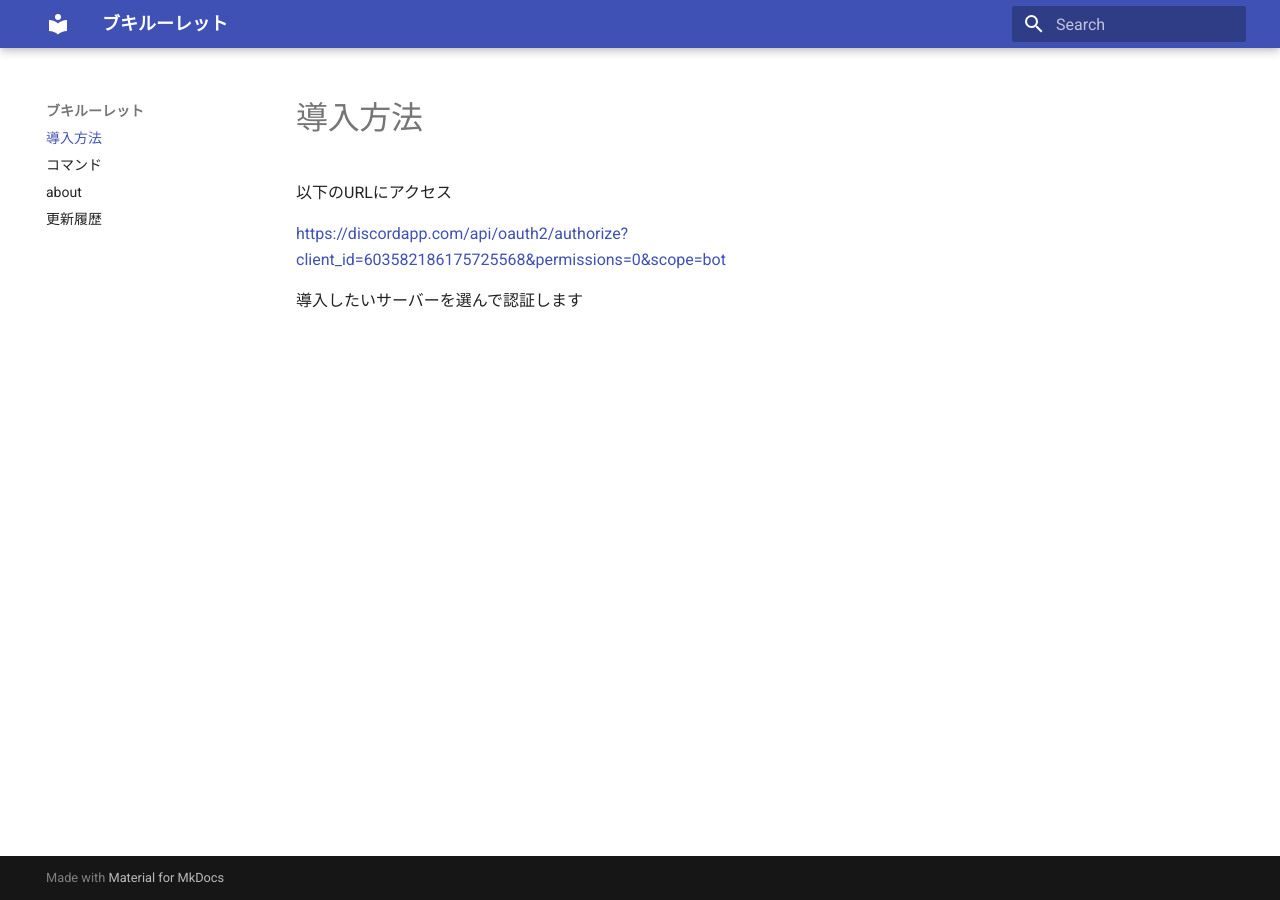
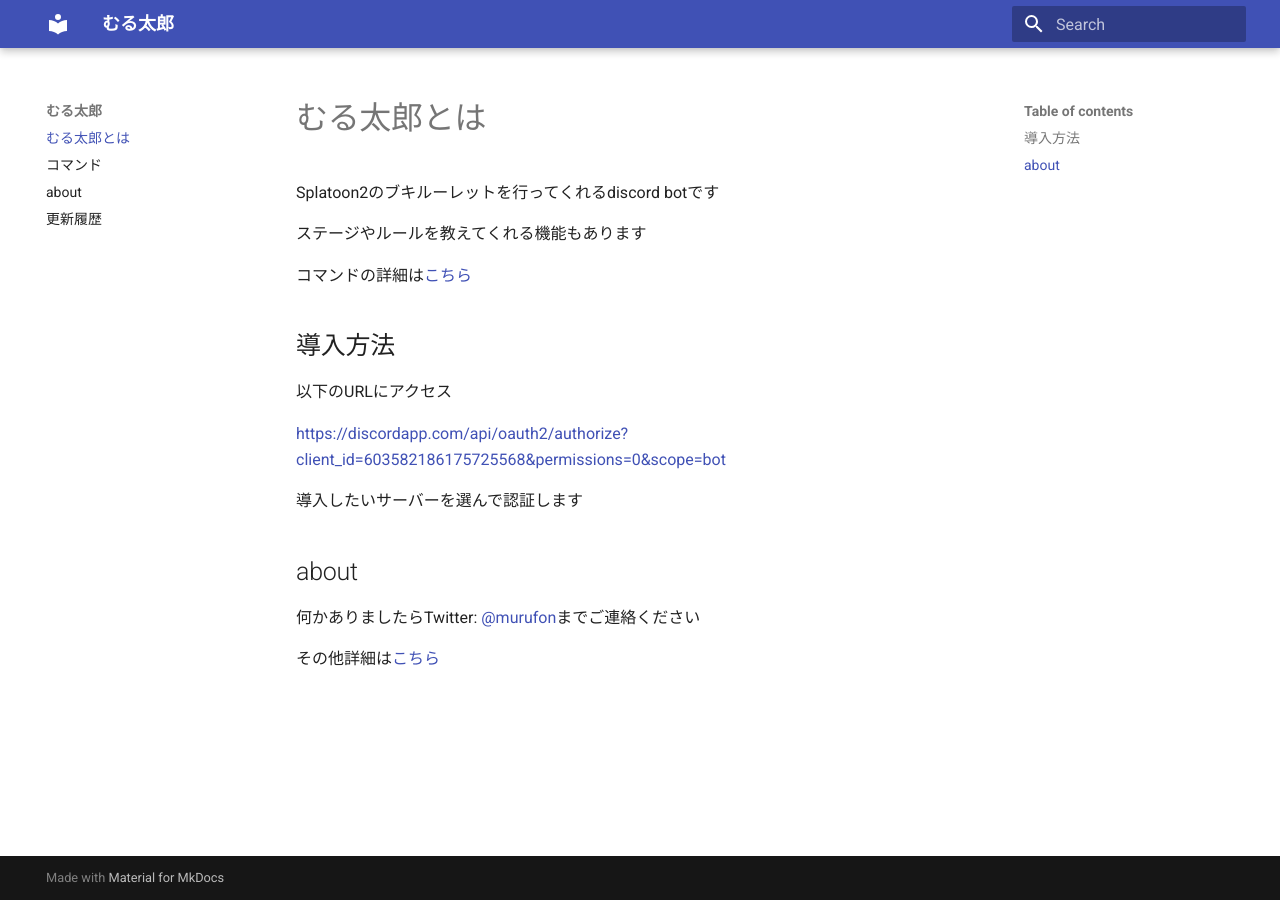
Before and after one commit to murufon/bukiBot, an MkDocs documentation site: the page built from docs/docs/index.md, in a window 1280 px wide. Built offline with MkDocs 1.6.1 and Material for MkDocs 9.7.7, drawn with Linux system fonts in a browser that asks for light colours.

Commit message:
name "むる太郎"

```diff
--- a/docs/docs/index.md
+++ b/docs/docs/index.md
@@ -1,6 +1,19 @@
-# 導入方法
+# むる太郎とは
+Splatoon2のブキルーレットを行ってくれるdiscord botです
+
+ステージやルールを教えてくれる機能もあります
+
+コマンドの詳細は[こちら](/command)
+## 導入方法
+
+
 以下のURLにアクセス
 
-[https://discordapp.com/api/oauth2/authorize?client_id=603582186175725568&permissions=0&scope=bot](https://discordapp.com/api/oauth2/authorize?client_id=603582186175725568&permissions=0&scope=bot)
+<a href="https://discordapp.com/api/oauth2/authorize?client_id=603582186175725568&permissions=0&scope=bot" target="_blank">https://discordapp.com/api/oauth2/authorize?client_id=603582186175725568&permissions=0&scope=bot</a>
 
 導入したいサーバーを選んで認証します
+
+## about
+何かありましたらTwitter: <a href="https://twitter.com/murufon" target="_blank">@murufon</a>までご連絡ください
+
+その他詳細は[こちら](/about)
--- a/docs/mkdocs.yml
+++ b/docs/mkdocs.yml
@@ -1,6 +1,6 @@
-site_name: ブキルーレット
+site_name: むる太郎
 nav:
-    - 導入方法: index.md
+    - むる太郎とは: index.md
     - コマンド: command.md
     - about: about.md
     - 更新履歴: changeLog.md
@@ -9,4 +9,3 @@
 site_author: murufon
 markdown_extensions:
     - nl2br
-    - markdown_newtab
--- a/requirements.txt
+++ b/requirements.txt
@@ -8,5 +8,4 @@
 # mkdocs
 mkdocs
 mkdocs-material
-markdown3-newtab
 mdx_linkify
```
Also changed, not shown: docs/docs/about.md (+5 -11 lines), docs/docs/changeLog.md (+4 -1 lines), docs/docs/command.md (+2 -2 lines), README.md.
